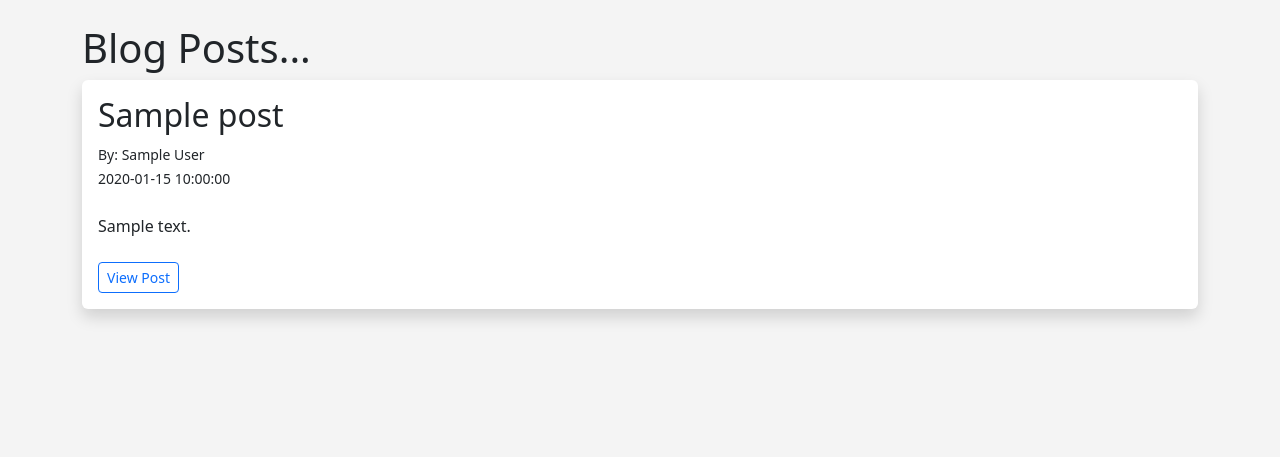
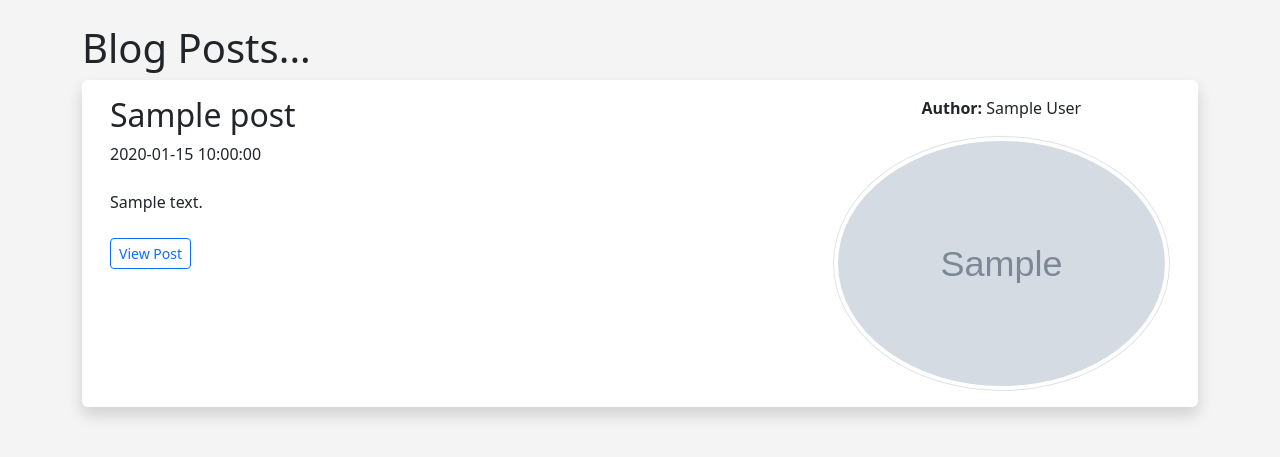
Before and after one commit to Kirasumairu/flask-project, a Flask app: page /posts in a window 1280 px wide. Shown: the part 128-585 px from the top of the page. Run offline with Flask 2, Linux system fonts and the light colour scheme; tables that the repository leaves empty hold one stand-in row (values such as "Sample post"); grey boxes marked "Sample" are stand-in pictures; some libraries are stand-ins or nearby versions.

Commit message:
Posts Author Picture

```diff
--- a/web/templates/dashboard.html
+++ b/web/templates/dashboard.html
@@ -26,8 +26,8 @@
         <div class="col-4 d-flex d-flex-row justify-content-end align-items-center">
           <img
             style="border-radius: 100%"
-            align="right"
-            width="130"
+            class="img-thumbnail"
+            alt="profile_pic"
             src="{{'/static/images/'+current_user.profile_pic}}"
           >
         </div>
--- a/web/templates/post_list.html
+++ b/web/templates/post_list.html
@@ -1,8 +1,10 @@
 {% if posts %}
   {% for post in posts %}
     <div class="shadow p-3 mb-5 bg-body rounded">
+      <div class="container">
+        <div class="row">
+          <div class="col-8">
             <h2>{{ post.title }}</h2>
-      <small>By: {{ post.author.name }}</br>
             {{ post.date_posted }}</small></br></br>
             {{ post.content | safe }}</br></br>
             <a href="{{ url_for('post', id=post.id) }}"
@@ -23,6 +25,18 @@
               </a>
             {% endif %}
           </div>
+          <div class="col-4 d-flex flex-column align-items-center">
+            <p><strong>Author:</strong> {{ post.author.name }}</p>
+            <img
+              style="border-radius: 100%"
+              class="img-thumbnail"
+              alt="profile_pic"
+              src="{{'/static/images/'+post.author.profile_pic}}"
+            >
+          </div>
+        </div>
+      </div>
+    </div>
   {% endfor %}
 {% else %}
 
```
Lines whose indentation alone changed are shown as unchanged.
